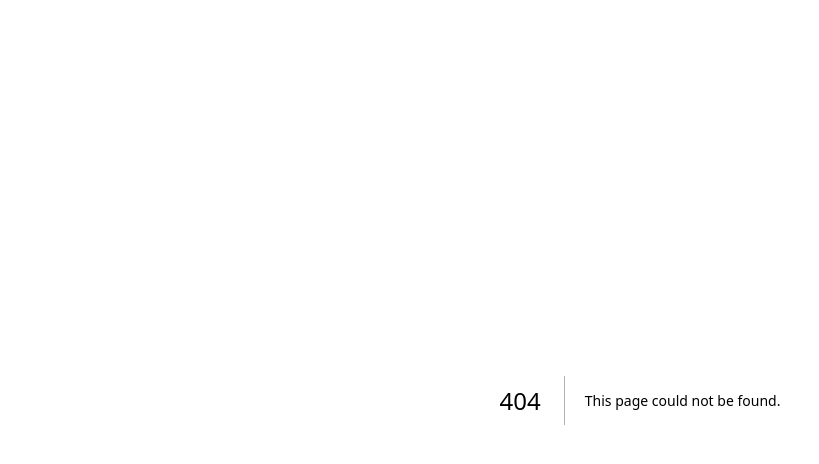
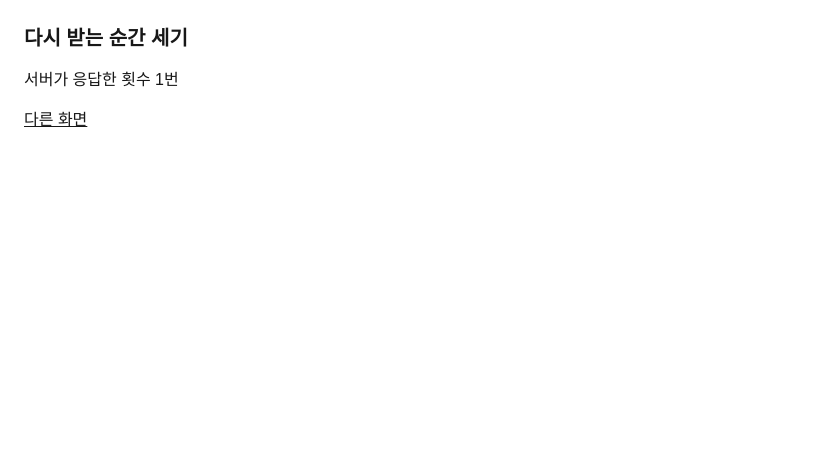
Before and after one commit to soongu/codeit-fs-16-next, a Next.js app in the folder next-lab/: page /p3-12/practice3 in a window 1280 px wide. Before the commit this address had no page. Shown: the top 464 px of the page, without its empty margins (0-819 px from the left). Built offline with nearby package versions, Linux system fonts and the light colour scheme.

Commit message:
feat: add CountPage and OtherPage components with navigation links

```diff
--- /dev/null
+++ b/next-lab/app/p3-12/practice3/other/page.js
@@ -0,0 +1,15 @@
+// ~/next-lab/app/p3-12/practice3/other/page.js
+import Link from 'next/link';
+
+export default function OtherPage() {
+  return (
+    <main className='p-6'>
+      <h2 className='text-xl font-semibold'>다른 화면</h2>
+      <Link
+        href='/p3-12/practice3'
+        className='mt-4 inline-block underline'>
+        돌아가기
+      </Link>
+    </main>
+  );
+}
--- /dev/null
+++ b/next-lab/app/p3-12/practice3/page.js
@@ -0,0 +1,17 @@
+// ~/next-lab/app/p3-12/practice3/page.js
+import Link from 'next/link';
+import ResponseCount from './ResponseCount.jsx';
+
+export default function CountPage() {
+  return (
+    <main className='p-6'>
+      <h2 className='text-xl font-semibold'>다시 받는 순간 세기</h2>
+      <ResponseCount />
+      <Link
+        href='/p3-12/practice3/other'
+        className='mt-4 inline-block underline'>
+        다른 화면
+      </Link>
+    </main>
+  );
+}
```
